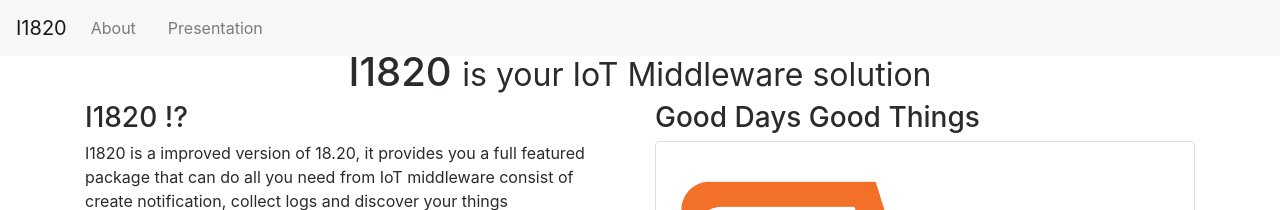
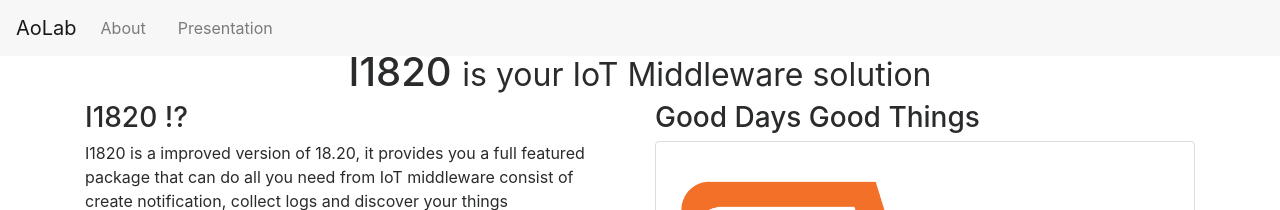
Before and after one commit to I1820/I1820.github.io, a Jekyll site: the page built from index.html, in a window 1280 px wide. Shown: the top 210 px of the page. Built offline with Jekyll 4.4.1, drawn with Linux system fonts in a browser that asks for light colours.

Commit message:
Navigation bar was improved.

```diff
--- a/_includes/nav.html
+++ b/_includes/nav.html
@@ -2,7 +2,7 @@
   <button class="navbar-toggler navbar-toggler-right" type="button" data-toggle="collapse" data-target="#navbarSupportedContent" aria-controls="navbarSupportedContent" aria-expanded="false" aria-label="Toggle navigation">
     <span class="navbar-toggler-icon"></span>
   </button>
-  <a class="navbar-brand" href="/">I1820</a>
+  <a class="navbar-brand" href="//aolab.github.io">AoLab</a>
 
   <div class="collapse navbar-collapse" id="navbarSupportedContent">
 		<ul class="navbar-nav mr-auto">
```
